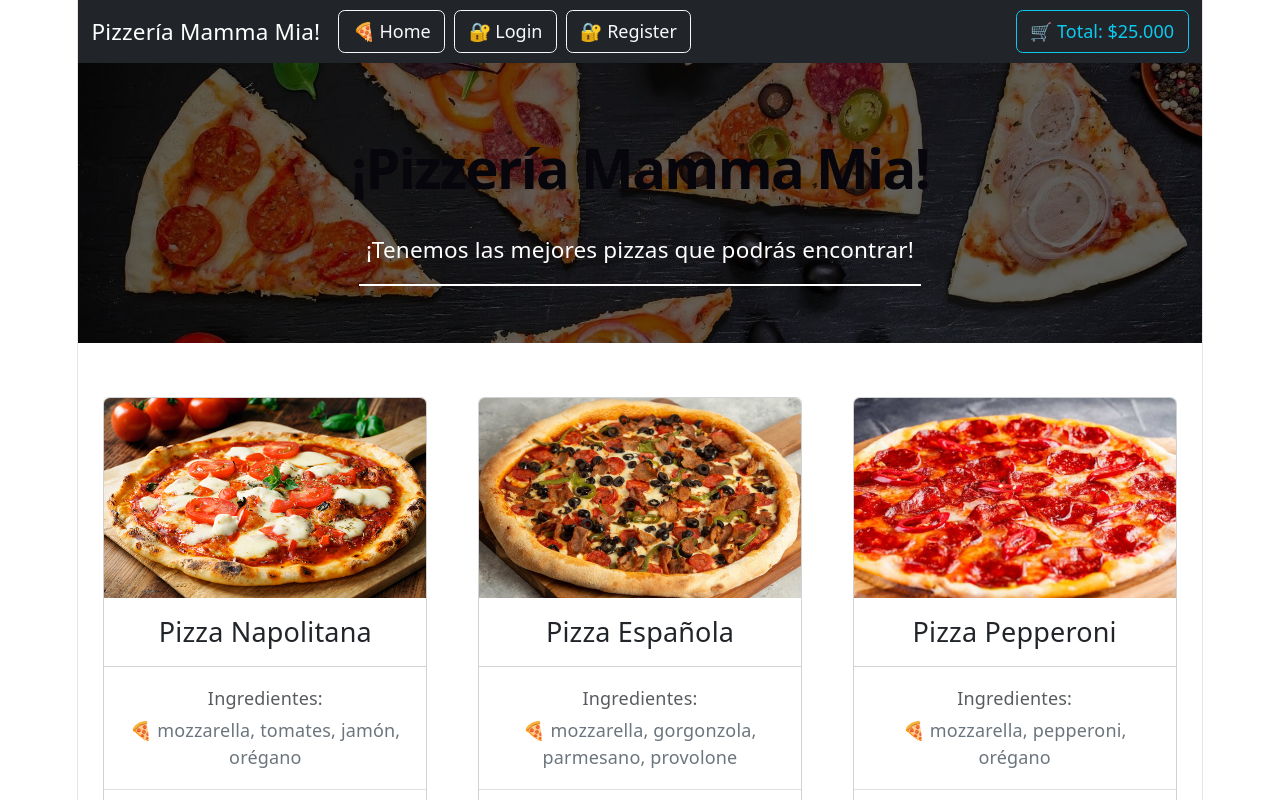
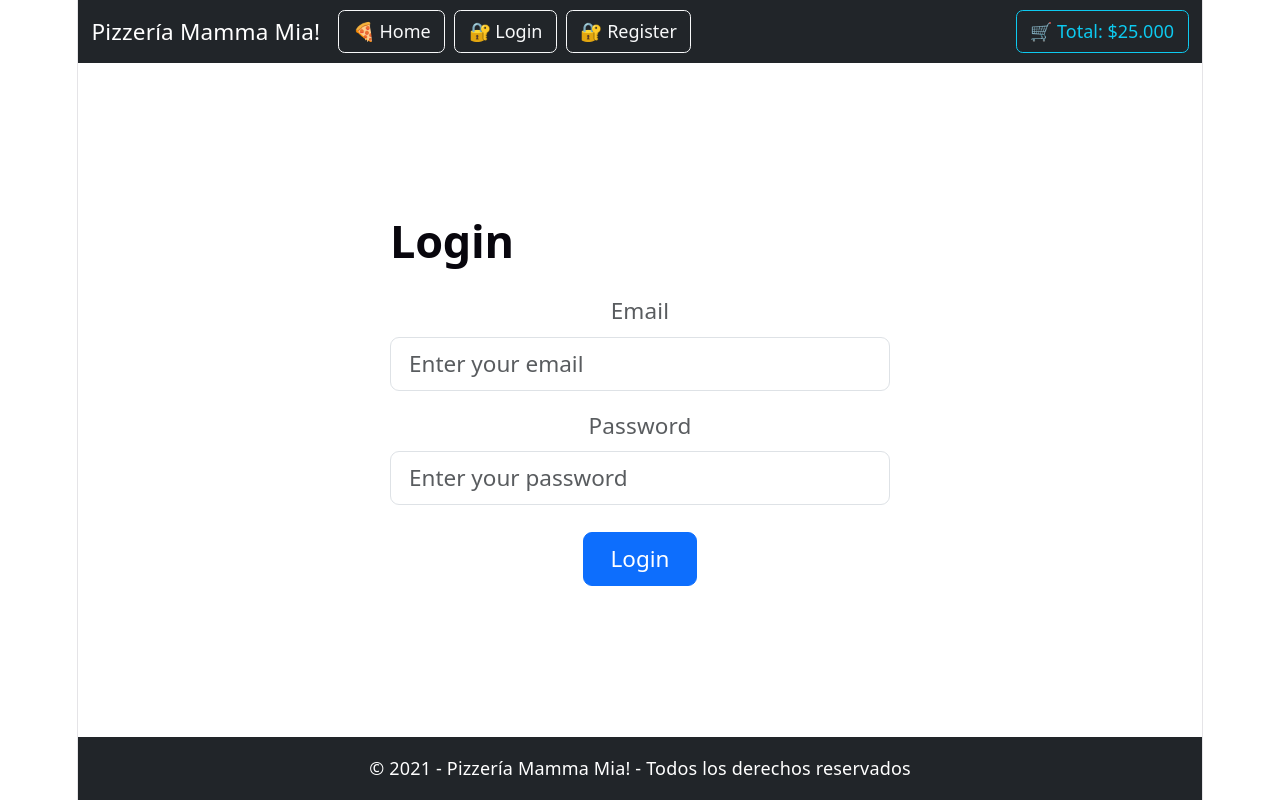
Before and after one commit to SergioDN91/PizzeriaMammaMia, a React (Vite) app: page / in a window 1280 px wide. Shown: the top 800 px of the page. Built offline with nearby package versions, Linux system fonts and the light colour scheme.

Commit message:
Desarrollo hito 2

```diff
--- a/src/App.jsx
+++ b/src/App.jsx
@@ -1,13 +1,18 @@
 import Navbar from './components/Navbar';
-import Home from './components/Home';
 import Footer from './components/Footer';
+// import Home from './components/Home';
+// import RegisterPage from './components/RegisterPage';
+import LoginPage from './components/LoginPage';
+
 import './App.css'
 
 function App() {
   return (
     <div className="d-flex flex-column min-vh-100">
       <Navbar />
-      <Home />
+      {/* <Home /> */}
+      {/* <RegisterPage /> */}
+      <LoginPage />
       <Footer />
     </div>
   )
--- /dev/null
+++ b/src/components/LoginPage.jsx
@@ -0,0 +1,63 @@
+import { useState } from 'react';
+
+const LoginPage = () => {
+
+  const [email, setEmail] = useState('');
+  const [password, setPassword] = useState('');
+
+
+  const handleLogin = (e) => {
+    e.preventDefault();
+
+
+    if (!email.trim() || !password.trim()) {
+      alert('Authentication failed: All fields are required!');
+      return;
+    }
+
+
+    if (password.length < 6) {
+      alert('Authentication failed: Password must be at least 6 characters!');
+      return;
+    }
+
+    alert('Authentication successful!');
+
+    setEmail('');
+    setPassword('');
+  };
+
+  return (
+    <div className="container d-flex flex-column align-items-center justify-content-center my-5 flex-grow-1">
+      <form onSubmit={handleLogin} className="w-100" style={{ maxWidth: '500px' }}>
+        <h2 className="fs-1 fw-bold mb-4 text-start">Login</h2>
+
+        <div className="mb-3">
+          <label className="form-label fs-5 text-muted">Email</label>
+          <input
+            type="email"
+            className="form-control form-control-lg"
+            placeholder="Enter your email"
+            value={email}
+            onChange={(e) => setEmail(e.target.value)}
+          />
+        </div>
+
+        <div className="mb-4">
+          <label className="form-label fs-5 text-muted">Password</label>
+          <input
+            type="password"
+            className="form-control form-control-lg"
+            placeholder="Enter your password"
+            value={password}
+            onChange={(e) => setPassword(e.target.value)}
+          />
+        </div>
+
+        <button type="submit" className="btn btn-primary btn-lg px-4">Login</button>
+      </form>
+    </div>
+  );
+};
+
+export default LoginPage;
--- /dev/null
+++ b/src/components/RegisterPage.jsx
@@ -0,0 +1,84 @@
+import { useState } from 'react';
+
+const RegisterPage = () => {
+
+  const [email, setEmail] = useState('');
+  const [password, setPassword] = useState('');
+  const [confirmPassword, setConfirmPassword] = useState('');
+
+
+  const handleRegister = (e) => {
+    e.preventDefault();
+
+
+    if (!email.trim() || !password.trim() || !confirmPassword.trim()) {
+      alert('Authentication failed: All fields are required!');
+      return;
+    }
+
+
+    if (password.length < 6) {
+      alert('Authentication failed: Password must be at least 6 characters long!');
+      return;
+    }
+
+
+    if (password !== confirmPassword) {
+      alert('Authentication failed: Passwords do not match!');
+      return;
+    }
+
+
+    alert('Authentication successful!');
+
+
+    setEmail('');
+    setPassword('');
+    setConfirmPassword('');
+  };
+
+  return (
+    <div className="container d-flex flex-column align-items-center justify-content-center my-5 flex-grow-1">
+      <form onSubmit={handleRegister} className="w-100" style={{ maxWidth: '500px' }}>
+        <h2 className="fs-1 fw-bold mb-4 text-start">Register</h2>
+
+        <div className="mb-3">
+          <label className="form-label fs-5 text-muted">Email</label>
+          <input
+            type="email"
+            className="form-control form-control-lg"
+            placeholder="Enter your email"
+            value={email}
+            onChange={(e) => setEmail(e.target.value)}
+          />
+        </div>
+
+        <div className="mb-3">
+          <label className="form-label fs-5 text-muted">Password</label>
+          <input
+            type="password"
+            className="form-control form-control-lg"
+            placeholder="Enter your password"
+            value={password}
+            onChange={(e) => setPassword(e.target.value)}
+          />
+        </div>
+
+        <div className="mb-4">
+          <label className="form-label fs-5 text-muted">Confirm Password</label>
+          <input
+            type="password"
+            className="form-control form-control-lg"
+            placeholder="Confirm your password"
+            value={confirmPassword}
+            onChange={(e) => setConfirmPassword(e.target.value)}
+          />
+        </div>
+
+        <button type="submit" className="btn btn-primary btn-lg px-4">Register</button>
+      </form>
+    </div>
+  );
+};
+
+export default RegisterPage;
```
Also changed, not shown: 1 other file (tests, documents, lock files or other folders).
